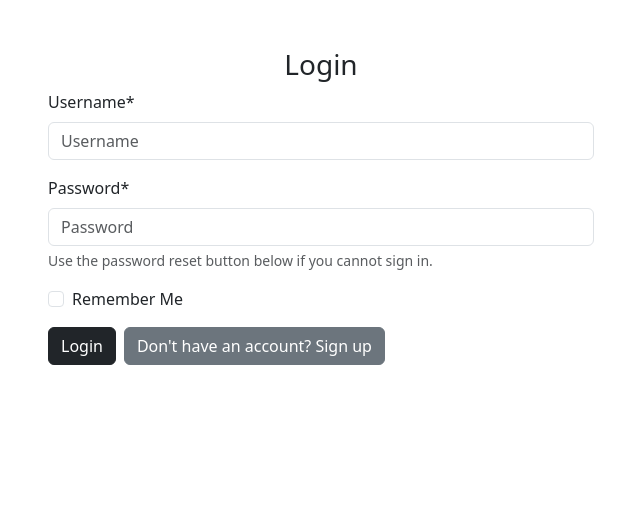
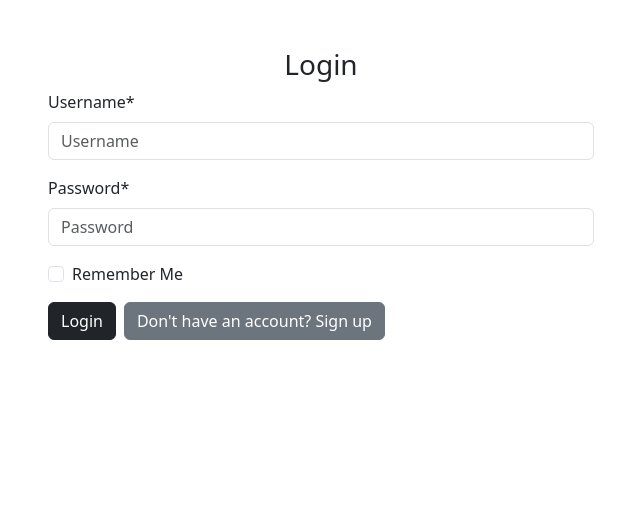
Before and after one commit to hoanggddo/rumi_press, a Django app: a page that uses tracker/templates/account/password_reset_help_text.html in a window 1280 px wide. Shown: the part 56-567 px from the top of the page, without its empty margins (319-959 px from the left). Run offline with Django 5.2, Linux system fonts and the light colour scheme; some libraries are stand-ins or nearby versions.

Commit message:
hide password reset

```diff
--- a/tracker/templates/account/password_reset_help_text.html
+++ b/tracker/templates/account/password_reset_help_text.html
@@ -1 +1 @@
-Use the password reset button below if you cannot sign in.
+{% if password_reset_enabled %}Use the password reset button below if you cannot sign in.{% endif %}
--- a/tracker/tests.py
+++ b/tracker/tests.py
@@ -112,6 +112,10 @@ class ViewTests(TestCase):
 
         self.assertEqual(response.status_code, 200)
         self.assertNotContains(response, "Forgot your password?")
+        self.assertNotContains(
+            response,
+            "Use the password reset button below if you cannot sign in.",
+        )
 
     @override_settings(
         EMAIL_BACKEND="django.core.mail.backends.locmem.EmailBackend",
```
